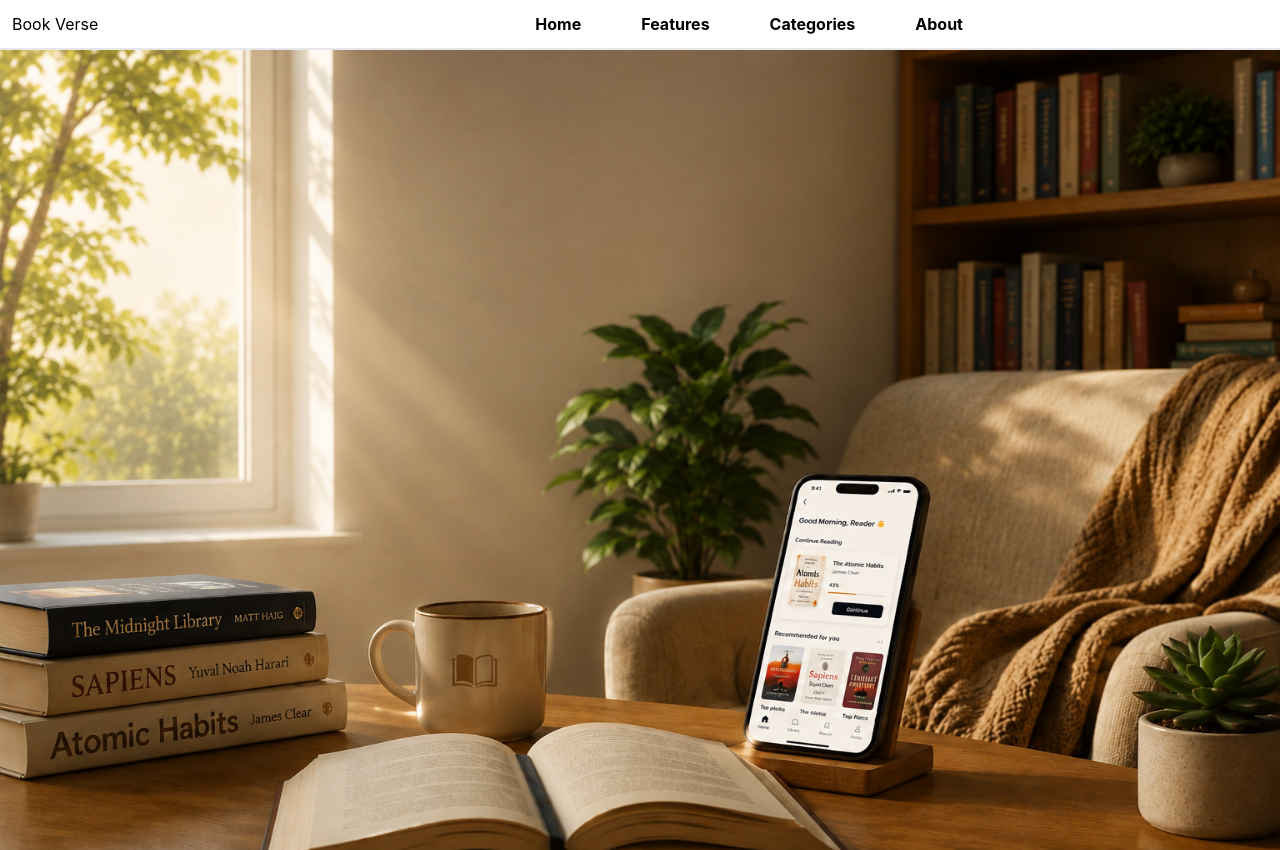
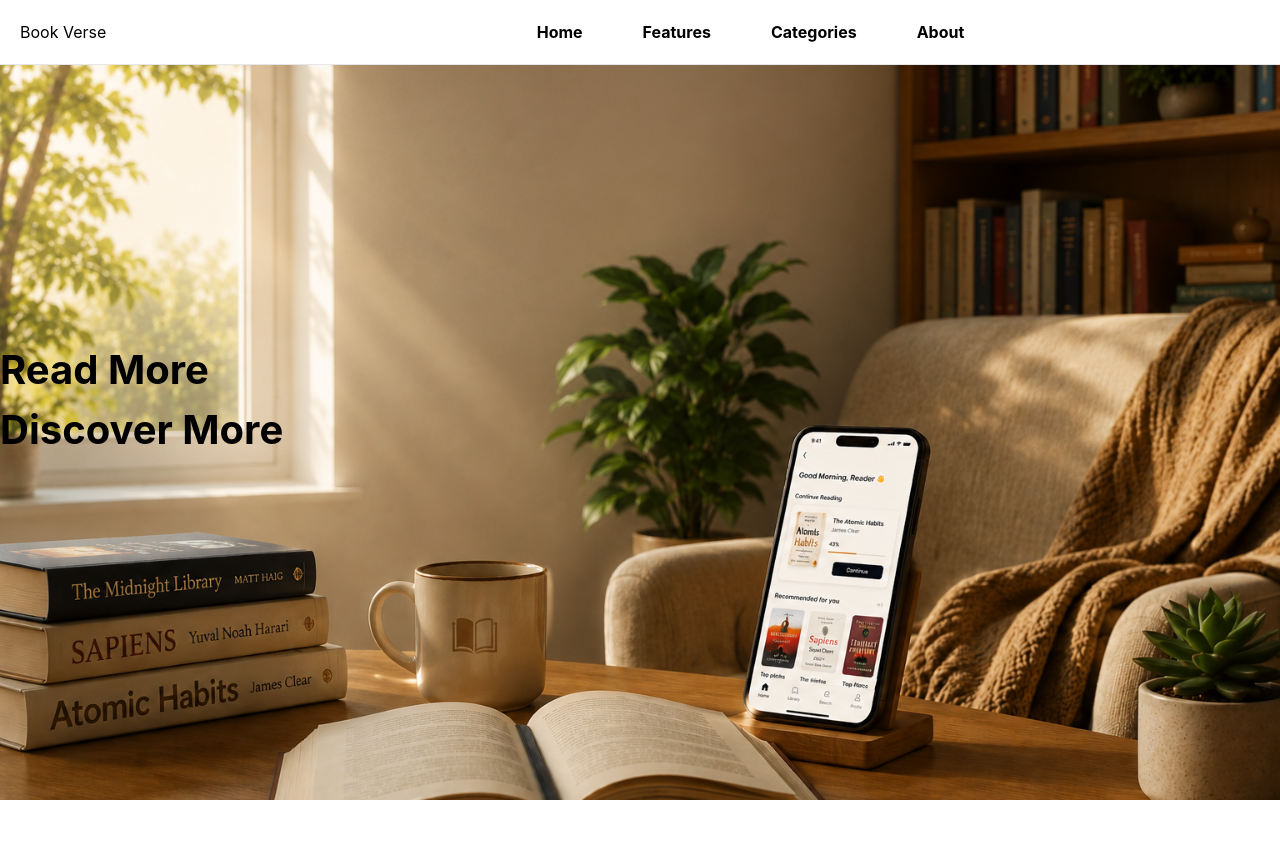
Before and after one commit to DanielApple05/Book-verse, a React (Vite) app in the folder book-verse-frontend/: page / in a window 1280 px wide. After the commit the page ends 800 px from the top, so only its background shows below. Built offline with nearby package versions, Linux system fonts and the light colour scheme.

Commit message:
Refactor Header component layout and integrate landing page image

```diff
--- a/book-verse-frontend/src/assets/components/header-component/header.jsx
+++ b/book-verse-frontend/src/assets/components/header-component/header.jsx
@@ -7,8 +7,7 @@ const Header = () => {
 
   return (
     <div>
-      <div>
-        <div className='flex justify-between p-3 border-b-2 border-gray-200 '>
+        <div className='flex justify-between p-5 border-b border-gray-200 fixed z-50 w-full bg-white'>
           <h1>
             Book Verse
           </h1>
@@ -24,13 +23,6 @@ const Header = () => {
             }
           </div>
         </div>
-        <div>
-          <img src="/images/landing-page.png" alt="landing-page" className='bg-cover bg-no-repeat flex bg-center h-screen w-full' />
-          <div>
-
-          </div>
-        </div>
-      </div>
     </div>
   );
 }
--- a/book-verse-frontend/src/assets/pages/index.jsx
+++ b/book-verse-frontend/src/assets/pages/index.jsx
@@ -3,9 +3,16 @@ import Header from '../components/header-component/header'
 
 const Index = () => {
   return (
-    <div>
-      <Header/>
-    </div>
+    <>
+      <Header />
+      <div className='bg-cover bg-no-repeat bg-center flex h-screen min-w-full relative' style={{ backgroundImage: 'url(/images/landing-page.png)' }}>
+        <div className='absolute inset-0 flex flex-col justify-center'>
+          <h1 className='text-[40px] font-bold'>Read More</h1>
+          <h1 className='text-[40px] font-bold'>Discover More</h1>
+        </div>
+      </div>
+
+    </>
   );
 }
 
```
Also changed, not shown: book-verse-frontend/public/images/book-app-landing.png (added).
